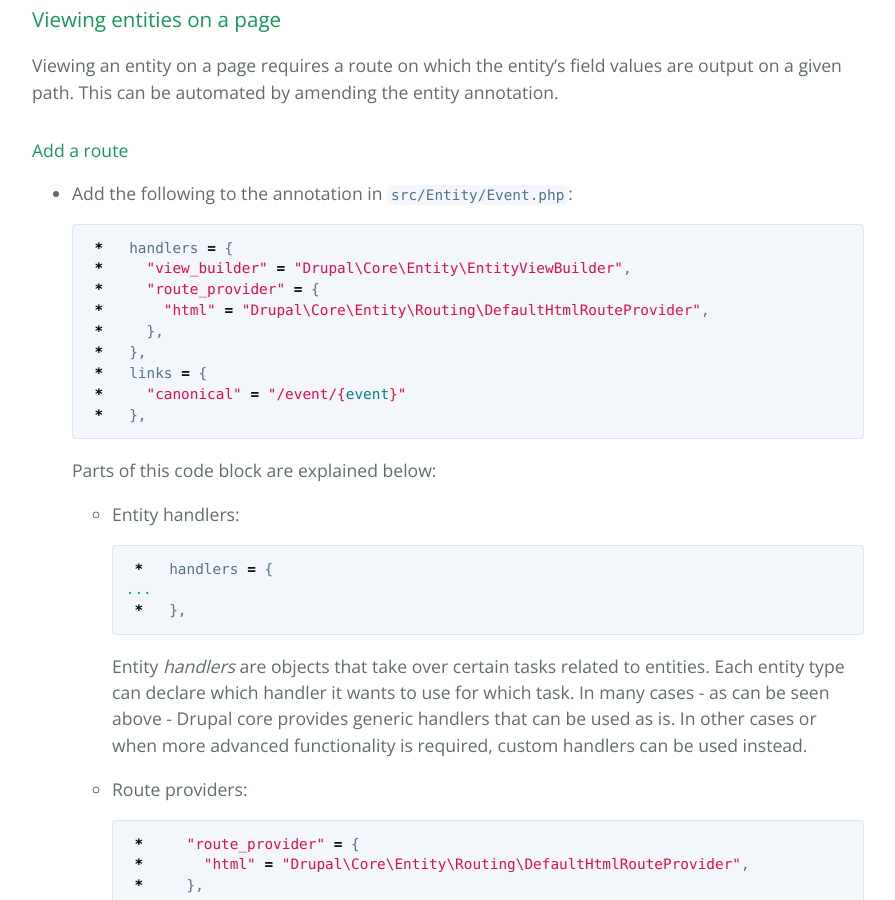
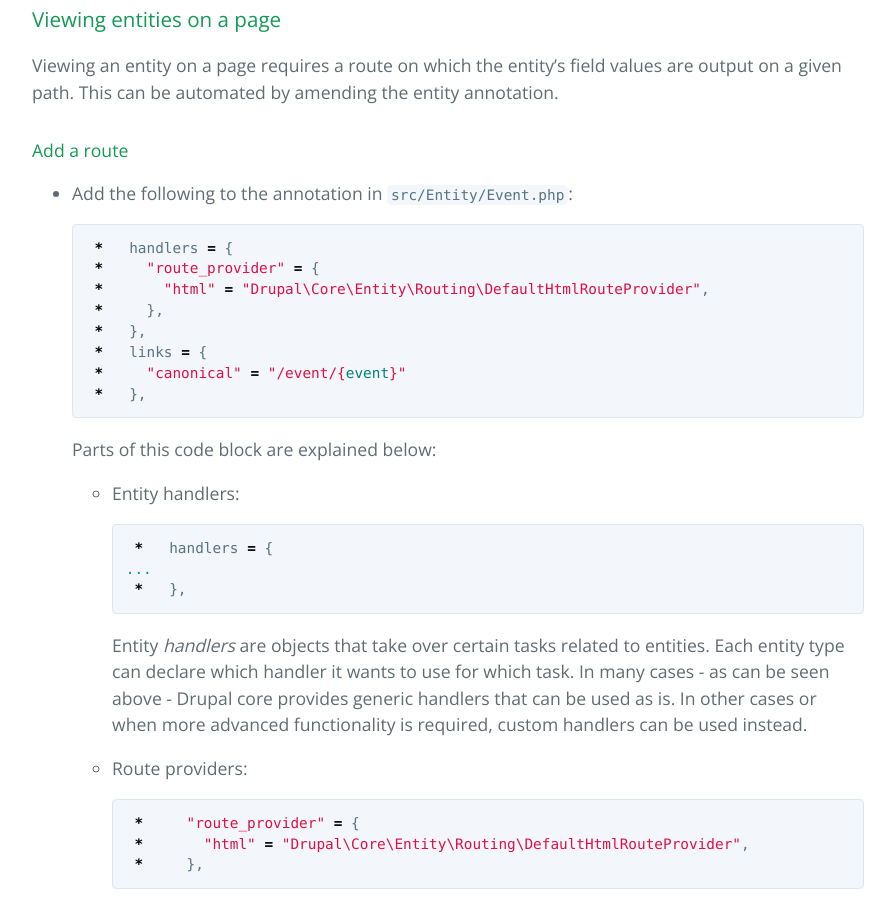
Before and after one commit to drupal-entity-training/event, a Jekyll site: the page built from index.md, in a window 1280 px wide and 900 px high, scrolled down 14564 px. Shown: the whole window, without its empty margins (192-1087 px from the left). Built offline with Jekyll 4.4.1, drawn with Linux system fonts in a browser that asks for light colours.

Commit message:
Actually remove the view builder this time...

````diff
--- a/index.md
+++ b/index.md
@@ -647,7 +647,6 @@ are output on a given path. This can be automated by amending the entity annotat
 
   ```php?start_inline=1
    *   handlers = {
-   *     "view_builder" = "Drupal\Core\Entity\EntityViewBuilder",
    *     "route_provider" = {
    *       "html" = "Drupal\Core\Entity\Routing\DefaultHtmlRouteProvider",
    *     },
````
